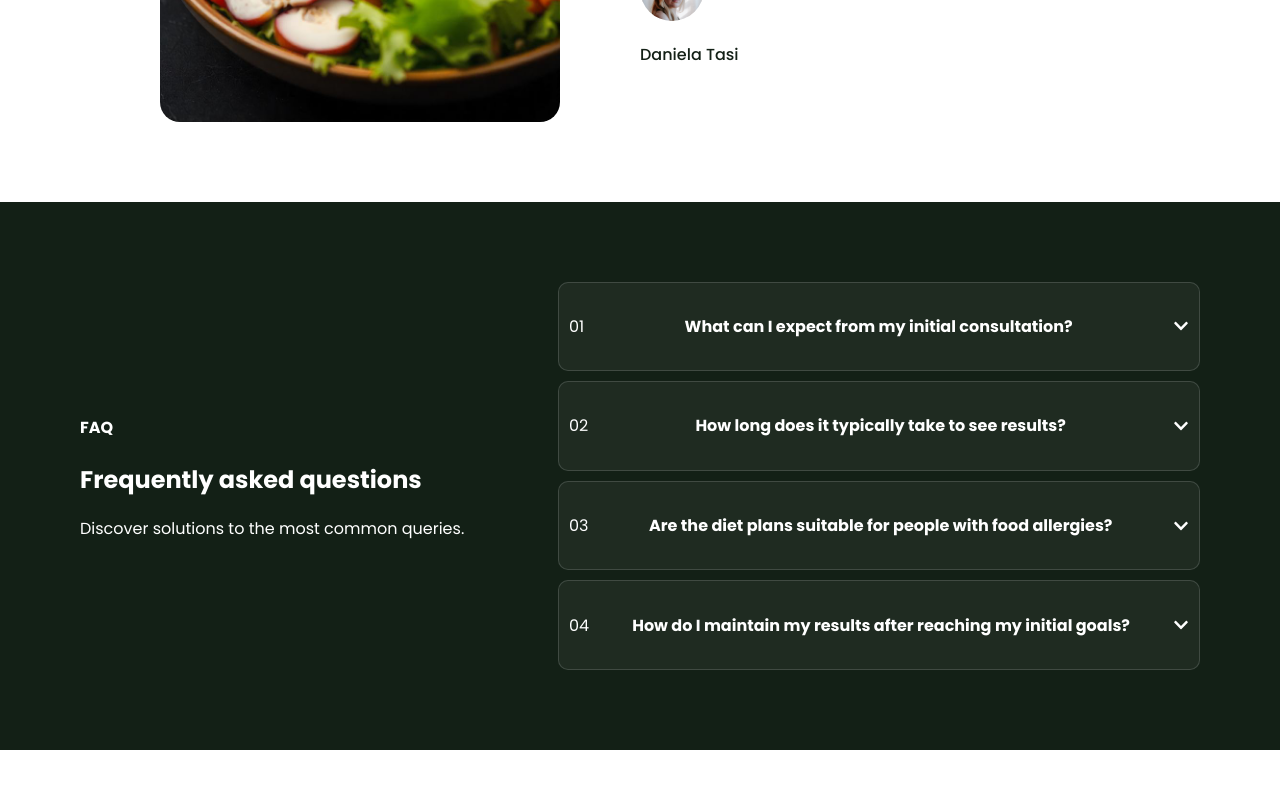
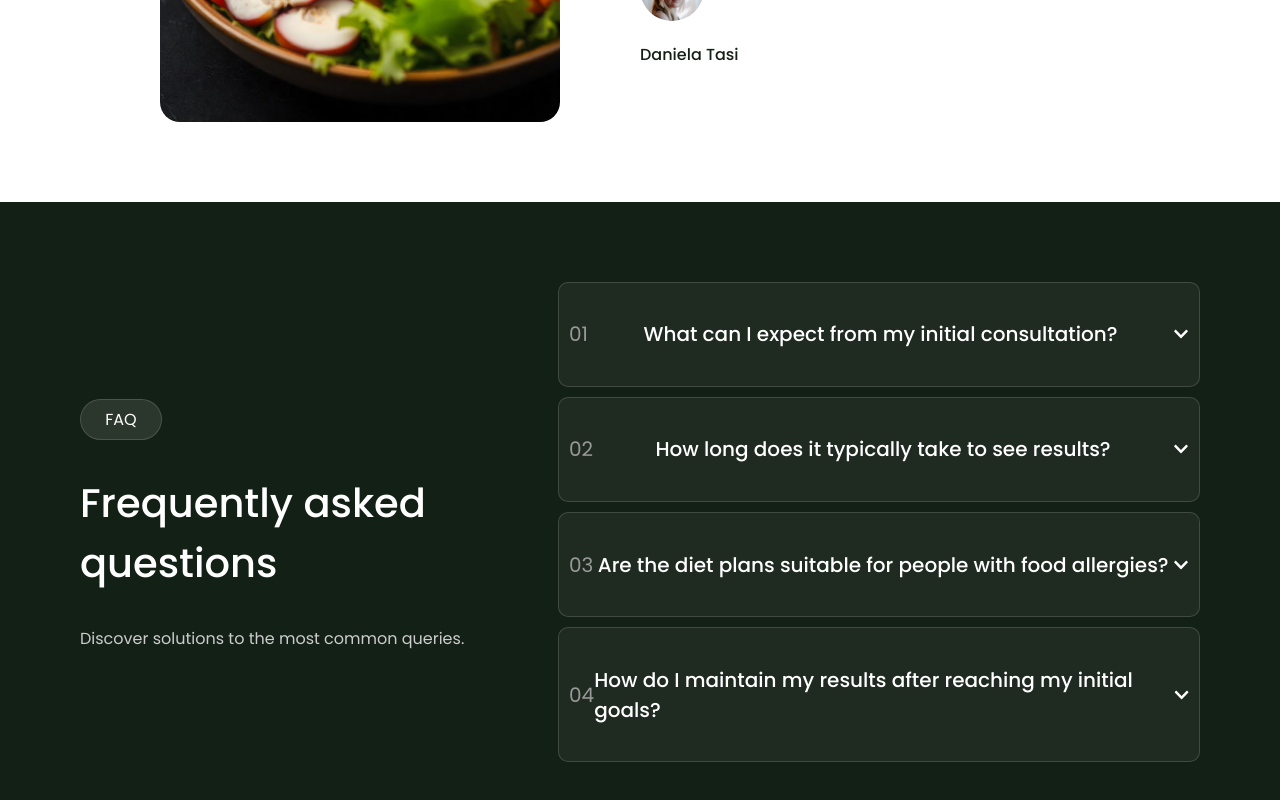
Before and after one commit to MarijaBute/vitalize-site, a React (Create React App) app: page / in a window 1280 px wide. Shown: the part 3975-4775 px from the top of the page. Before the commit the page ends 4725 px from the top, so only its background shows below. Built offline with nearby package versions, Linux system fonts and the light colour scheme.

Commit message:
FAQ styling update

```diff
--- a/src/components/Home/components/FAQ/faq.css
+++ b/src/components/Home/components/FAQ/faq.css
@@ -16,6 +16,31 @@
     color: #ffffff;
 }
 
+.faq-subheading{
+        background-color: rgba(255, 255, 255, 0.1);
+        padding: 7px 15px;
+        border-radius: 50px;
+        max-width: 50px;
+        color: #ffffff;
+        font-size: 16px;
+        font-weight: 400;
+        border: 1px solid rgba(255, 255, 255, 0.15);
+        display: flex;
+        justify-content: center;
+        align-items: center;
+}
+
+.faq-heading{
+    font-size: 40px;
+    font-weight: 500;
+}
+
+.faq-paragraph{
+    font-size: 16px;
+    font-weight: 400;
+    color: #cccccc;
+}
+
 .faq-right-section{
     width: 60%;
 }
@@ -29,7 +54,6 @@
 .faq-box{
     background-color: rgba(255, 255, 255, 0.05);
     border: 1px solid rgba(255, 255, 255, 0.15);
-    color: #ffffff;
     padding: 10px;
     border-radius: 10px;
 }
@@ -40,15 +64,38 @@
     align-items: center;
 }
 
+.faq-box-number{
+    font-size: 20px;
+    color: #999999;
+}
+
+.faq-box-heading{
+    font-size: 20px;
+    color: #ffffff;
+    font-weight: 500;
+}
+
 .faq-answer {
     display: block;
+    padding: 0 20px 20px 20px;
     transition: max-height 0.3s ease-out;
+}
+
+.faq-answer p{
+    font-size: 16px;
+    font-weight: 400;
+    color: #cccccc;
 }
 
 .faq-box.open .faq-answer {
     max-height: 1000px;
 }
 
+.faq-icon{
+    cursor: pointer;
+    color: #ffffff;
+}
+
 .faq-icon.open {
     transform: rotate(180deg);
     transition: transform 0.3s;
```
